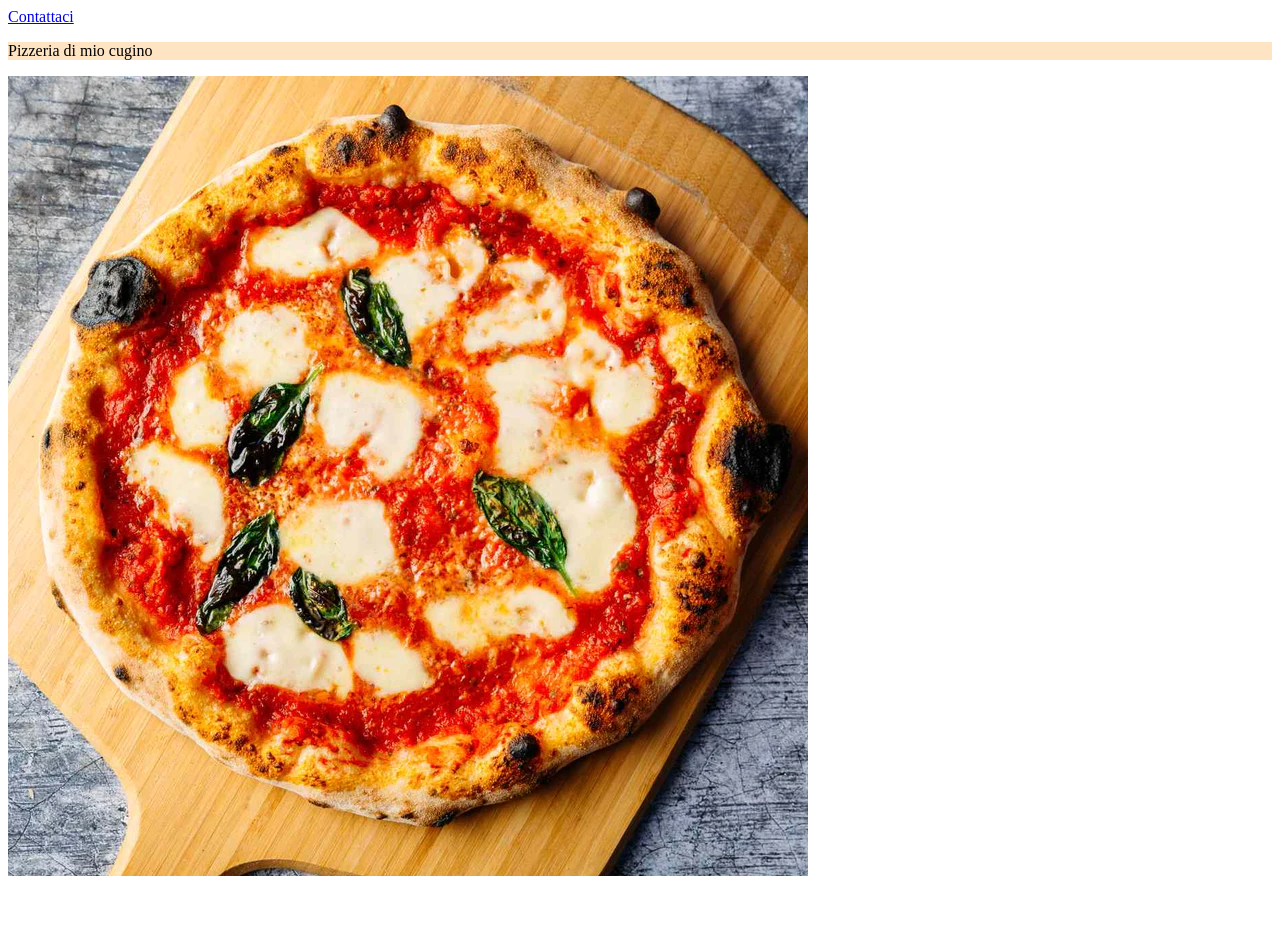
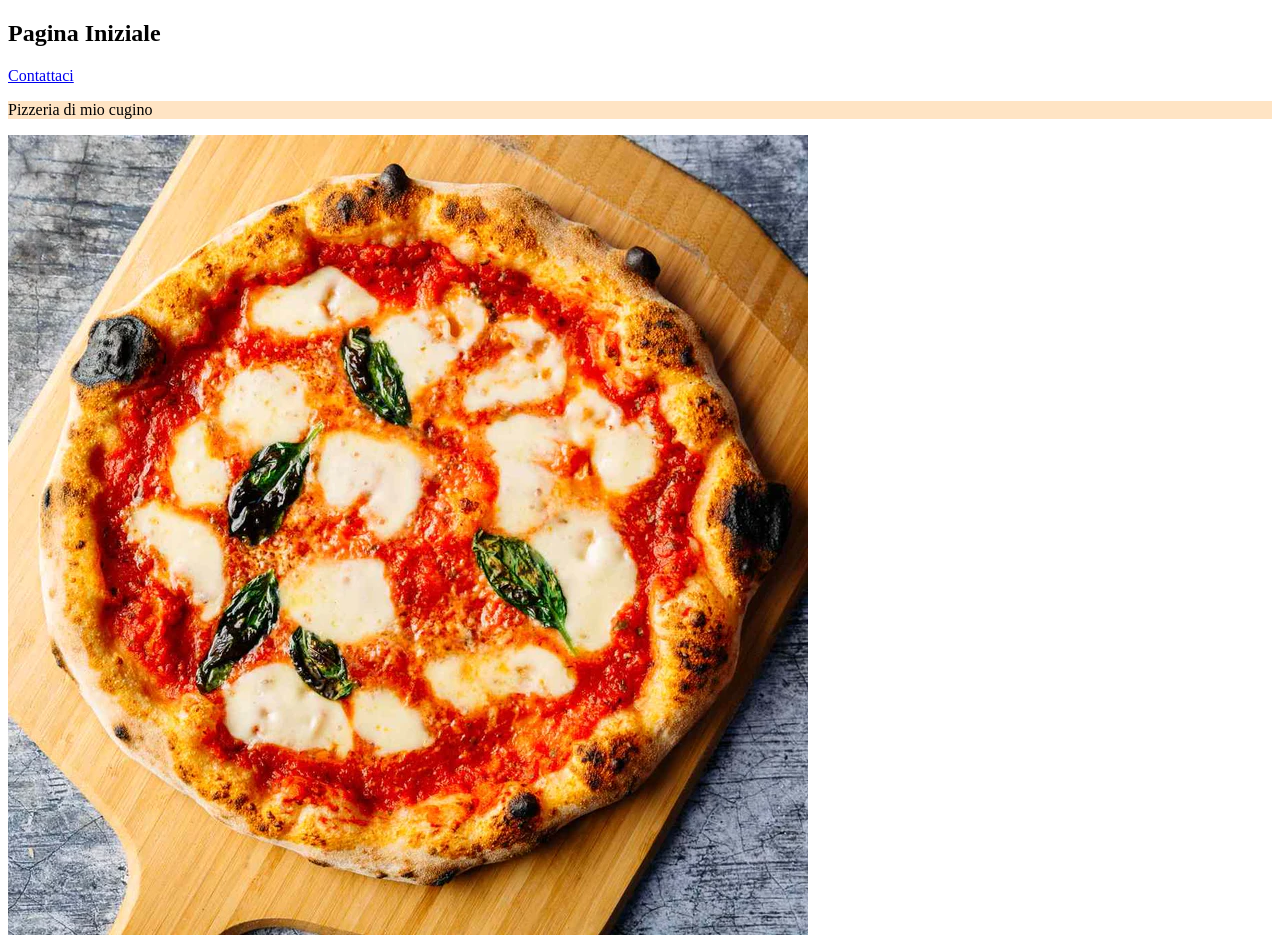
Before and after one commit to AndreaDb03/esempio1, a plain HTML site: page index.html in a window 1280 px wide. Before the commit the page ends 888 px from the top, so only its background shows below. Drawn offline with Linux system fonts and the light colour scheme.

Commit message:
Update index.html

```diff
--- a/index.html
+++ b/index.html
@@ -6,7 +6,9 @@
     <title>Document</title>
     <link rel="stylesheet" href="static/css/style.css">
 </head>
-<body><a href="contatti.html">Contattaci</a>
+<body>
+    <h2>Pagina Iniziale</h2>
+    <a href="contatti.html">Contattaci</a>
     <div>
         <p>Pizzeria di mio cugino</p>
     </div>
```
